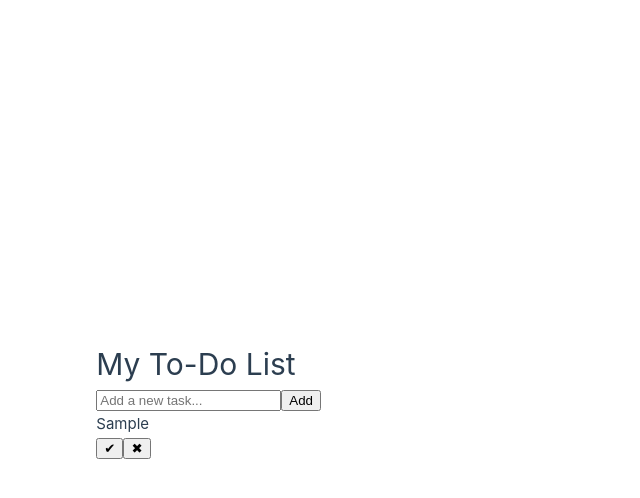
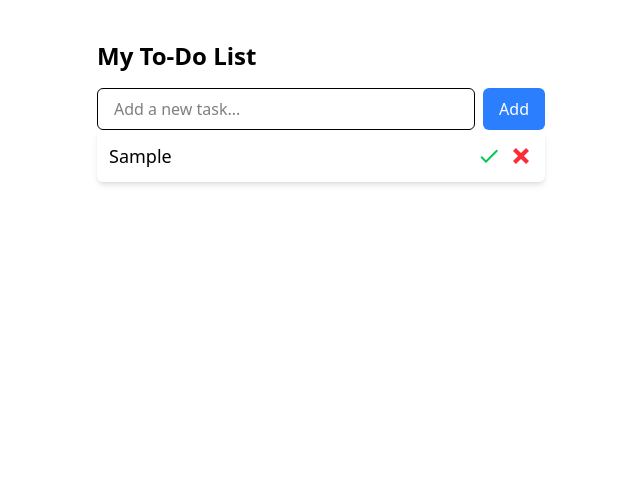
Before and after one commit to Stretsh/two-due, a Vue app: page / in a window 1280 px wide. Both pictures are taken after typing "Sample" into the empty fields and a click on the button "Add". Shown: the top 498 px of the page, without its empty margins (319-959 px from the left). Built offline with nearby package versions, Linux system fonts and the light colour scheme.

Commit message:
Improves styling and animations

```diff
--- a/src/assets/base.css
+++ /dev/null
@@ -1,86 +0,0 @@
-/* color palette from <https://github.com/vuejs/theme> */
-:root {
-  --vt-c-white: #ffffff;
-  --vt-c-white-soft: #f8f8f8;
-  --vt-c-white-mute: #f2f2f2;
-
-  --vt-c-black: #181818;
-  --vt-c-black-soft: #222222;
-  --vt-c-black-mute: #282828;
-
-  --vt-c-indigo: #2c3e50;
-
-  --vt-c-divider-light-1: rgba(60, 60, 60, 0.29);
-  --vt-c-divider-light-2: rgba(60, 60, 60, 0.12);
-  --vt-c-divider-dark-1: rgba(84, 84, 84, 0.65);
-  --vt-c-divider-dark-2: rgba(84, 84, 84, 0.48);
-
-  --vt-c-text-light-1: var(--vt-c-indigo);
-  --vt-c-text-light-2: rgba(60, 60, 60, 0.66);
-  --vt-c-text-dark-1: var(--vt-c-white);
-  --vt-c-text-dark-2: rgba(235, 235, 235, 0.64);
-}
-
-/* semantic color variables for this project */
-:root {
-  --color-background: var(--vt-c-white);
-  --color-background-soft: var(--vt-c-white-soft);
-  --color-background-mute: var(--vt-c-white-mute);
-
-  --color-border: var(--vt-c-divider-light-2);
-  --color-border-hover: var(--vt-c-divider-light-1);
-
-  --color-heading: var(--vt-c-text-light-1);
-  --color-text: var(--vt-c-text-light-1);
-
-  --section-gap: 160px;
-}
-
-@media (prefers-color-scheme: dark) {
-  :root {
-    --color-background: var(--vt-c-black);
-    --color-background-soft: var(--vt-c-black-soft);
-    --color-background-mute: var(--vt-c-black-mute);
-
-    --color-border: var(--vt-c-divider-dark-2);
-    --color-border-hover: var(--vt-c-divider-dark-1);
-
-    --color-heading: var(--vt-c-text-dark-1);
-    --color-text: var(--vt-c-text-dark-2);
-  }
-}
-
-*,
-*::before,
-*::after {
-  box-sizing: border-box;
-  margin: 0;
-  font-weight: normal;
-}
-
-body {
-  min-height: 100vh;
-  color: var(--color-text);
-  background: var(--color-background);
-  transition:
-    color 0.5s,
-    background-color 0.5s;
-  line-height: 1.6;
-  font-family:
-    Inter,
-    -apple-system,
-    BlinkMacSystemFont,
-    'Segoe UI',
-    Roboto,
-    Oxygen,
-    Ubuntu,
-    Cantarell,
-    'Fira Sans',
-    'Droid Sans',
-    'Helvetica Neue',
-    sans-serif;
-  font-size: 15px;
-  text-rendering: optimizeLegibility;
-  -webkit-font-smoothing: antialiased;
-  -moz-osx-font-smoothing: grayscale;
-}
--- a/src/assets/main.css
+++ b/src/assets/main.css
@@ -1,35 +1 @@
-@import './base.css';
-
-#app {
-  max-width: 1280px;
-  margin: 0 auto;
-  padding: 2rem;
-  font-weight: normal;
-}
-
-a,
-.green {
-  text-decoration: none;
-  color: hsla(160, 100%, 37%, 1);
-  transition: 0.4s;
-  padding: 3px;
-}
-
-@media (hover: hover) {
-  a:hover {
-    background-color: hsla(160, 100%, 37%, 0.2);
-  }
-}
-
-@media (min-width: 1024px) {
-  body {
-    display: flex;
-    place-items: center;
-  }
-
-  #app {
-    display: grid;
-    grid-template-columns: 1fr 1fr;
-    padding: 0 2rem;
-  }
-}
+@import 'tailwindcss';
--- a/src/components/TaskInput.vue
+++ b/src/components/TaskInput.vue
@@ -13,7 +13,7 @@ const addTask = () => {
 
 <template>
   <div class="flex gap-2">
-    <input v-model="newTask" @keyup.enter="addTask" placeholder="Add a new task..." class="border p-2 w-full">
-    <button @click="addTask" class="bg-blue-500 text-white px-4 py-2">Add</button>
+    <input v-model="newTask" @keyup.enter="addTask" placeholder="Add a new task..." class="border rounded-md px-4 py-2 w-full focus:outline-none focus:ring-2 focus:ring-blue-500">
+    <button @click="addTask" class="bg-blue-500 text-white px-4 py-2 rounded-md hover:bg-blue-600 transition">Add</button>
   </div>
 </template>
--- a/src/components/TaskItem.vue
+++ b/src/components/TaskItem.vue
@@ -1,16 +1,18 @@
 <script setup>
 import { useTaskStore } from '@/stores/taskStore'
+import IconCheckmark from '@/components/icons/IconCheckmark.vue'
+import IconCancel from '@/components/icons/IconCancel.vue'
 
 const store = useTaskStore()
 const props = defineProps(['task'])
 </script>
 
 <template>
-  <div class="flex justify-between p-2 border-b">
-    <span :class="{ 'line-through': task.completed }">{{ task.text }}</span>
+  <div class="flex justify-between items-center p-3 bg-white shadow-md rounded-md transition-all">
+    <span :class="{ 'line-through': task.completed }" class="text-lg">{{ task.text }}</span>
     <div class="flex gap-2">
-      <button @click="store.toggleTask(task.id)" class="text-green-500">✔</button>
-      <button @click="store.deleteTask(task.id)" class="text-red-500">✖</button>
+      <button @click="store.toggleTask(task.id)" class="text-green-500 hover:text-green-700 transition"><IconCheckmark/></button>
+      <button @click="store.deleteTask(task.id)" class="text-red-500 hover:text-red-700 transition"><IconCancel /></button>
     </div>
   </div>
 </template>
--- a/src/components/TaskList.vue
+++ b/src/components/TaskList.vue
@@ -6,7 +6,28 @@ const store = useTaskStore()
 </script>
 
 <template>
-  <div>
+  <transition-group
+    tag="div"
+    name="list"
+    class="space-y-2"
+  >
     <TaskItem v-for="task in store.tasks" :key="task.id" :task="task"/>
-  </div>
+  </transition-group>
 </template>
+
+<style scoped>
+.list-enter-active,
+.list-leave-active {
+  transition: all 0.3s ease;
+}
+
+.list-enter-from {
+  opacity: 0;
+  transform: translateY(-10px);
+}
+
+.list-leave-to {
+  opacity: 0;
+  transform: translateY(-10px);
+}
+</style>
--- /dev/null
+++ b/src/components/icons/IconCancel.vue
@@ -0,0 +1,6 @@
+<template>
+  <svg xmlns="http://www.w3.org/2000/svg" width="24" height="24" viewBox="0 0 24 24">
+    <path fill="currentColor"
+          d="M20 6.91L17.09 4L12 9.09L6.91 4L4 6.91L9.09 12L4 17.09L6.91 20L12 14.91L17.09 20L20 17.09L14.91 12z"/>
+  </svg>
+</template>
--- /dev/null
+++ b/src/components/icons/IconCheckmark.vue
@@ -0,0 +1,5 @@
+<template>
+  <svg xmlns="http://www.w3.org/2000/svg" width="24" height="24" viewBox="0 0 24 24">
+    <path fill="currentColor" d="M21 7L9 19l-5.5-5.5l1.41-1.41L9 16.17L19.59 5.59z"/>
+  </svg>
+</template>
```
